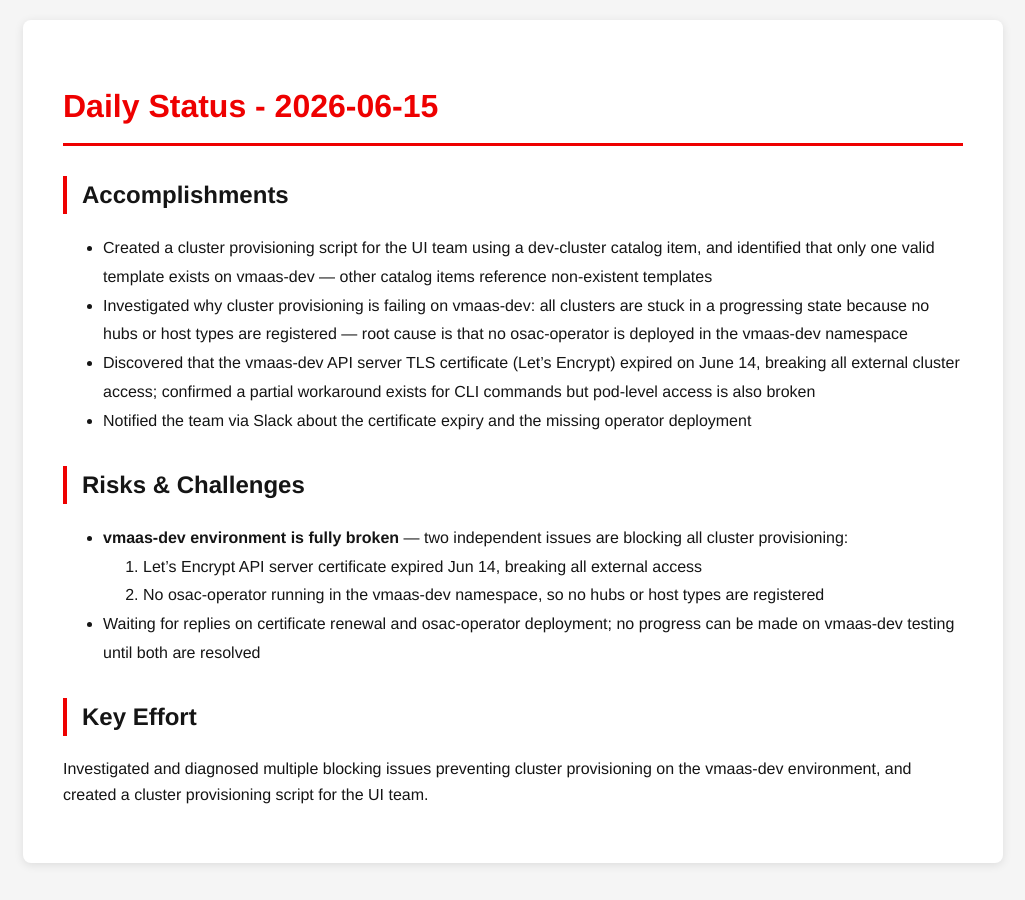
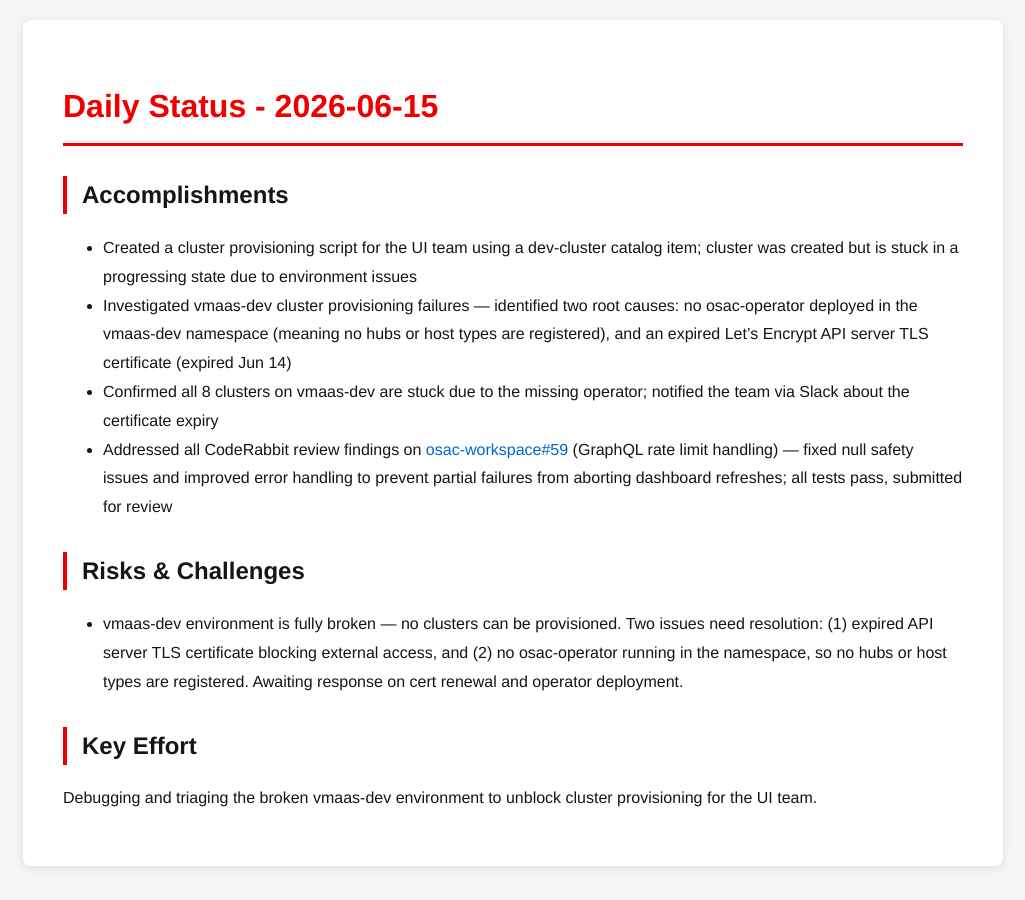
Before and after one commit to tzvatot/daily-status, a Jekyll site: the page built from 2026-06-15.md, in a window 1280 px wide. Shown: the whole page, without its empty margins (127-1152 px from the left). Built offline with Jekyll 4.4.1, drawn with Linux system fonts in a browser that asks for light colours.

Commit message:
Daily status update - 2026-06-15

```diff
--- a/2026-06-15.md
+++ b/2026-06-15.md
@@ -7,16 +7,13 @@ date: 2026-06-15
 # Daily Status - 2026-06-15
 
 ## Accomplishments
-- Created a cluster provisioning script for the UI team using a dev-cluster catalog item, and identified that only one valid template exists on vmaas-dev — other catalog items reference non-existent templates
-- Investigated why cluster provisioning is failing on vmaas-dev: all clusters are stuck in a progressing state because no hubs or host types are registered — root cause is that no osac-operator is deployed in the vmaas-dev namespace
-- Discovered that the vmaas-dev API server TLS certificate (Let's Encrypt) expired on June 14, breaking all external cluster access; confirmed a partial workaround exists for CLI commands but pod-level access is also broken
-- Notified the team via Slack about the certificate expiry and the missing operator deployment
+- Created a cluster provisioning script for the UI team using a dev-cluster catalog item; cluster was created but is stuck in a progressing state due to environment issues
+- Investigated vmaas-dev cluster provisioning failures — identified two root causes: no osac-operator deployed in the vmaas-dev namespace (meaning no hubs or host types are registered), and an expired Let's Encrypt API server TLS certificate (expired Jun 14)
+- Confirmed all 8 clusters on vmaas-dev are stuck due to the missing operator; notified the team via Slack about the certificate expiry
+- Addressed all CodeRabbit review findings on [osac-workspace#59](https://github.com/osac-project/osac-workspace/pull/59) (GraphQL rate limit handling) — fixed null safety issues and improved error handling to prevent partial failures from aborting dashboard refreshes; all tests pass, submitted for review
 
 ## Risks & Challenges
-- **vmaas-dev environment is fully broken** — two independent issues are blocking all cluster provisioning:
-  1. Let's Encrypt API server certificate expired Jun 14, breaking all external access
-  2. No osac-operator running in the vmaas-dev namespace, so no hubs or host types are registered
-- Waiting for replies on certificate renewal and osac-operator deployment; no progress can be made on vmaas-dev testing until both are resolved
+- vmaas-dev environment is fully broken — no clusters can be provisioned. Two issues need resolution: (1) expired API server TLS certificate blocking external access, and (2) no osac-operator running in the namespace, so no hubs or host types are registered. Awaiting response on cert renewal and operator deployment.
 
 ## Key Effort
-Investigated and diagnosed multiple blocking issues preventing cluster provisioning on the vmaas-dev environment, and created a cluster provisioning script for the UI team.
+Debugging and triaging the broken vmaas-dev environment to unblock cluster provisioning for the UI team.
```
